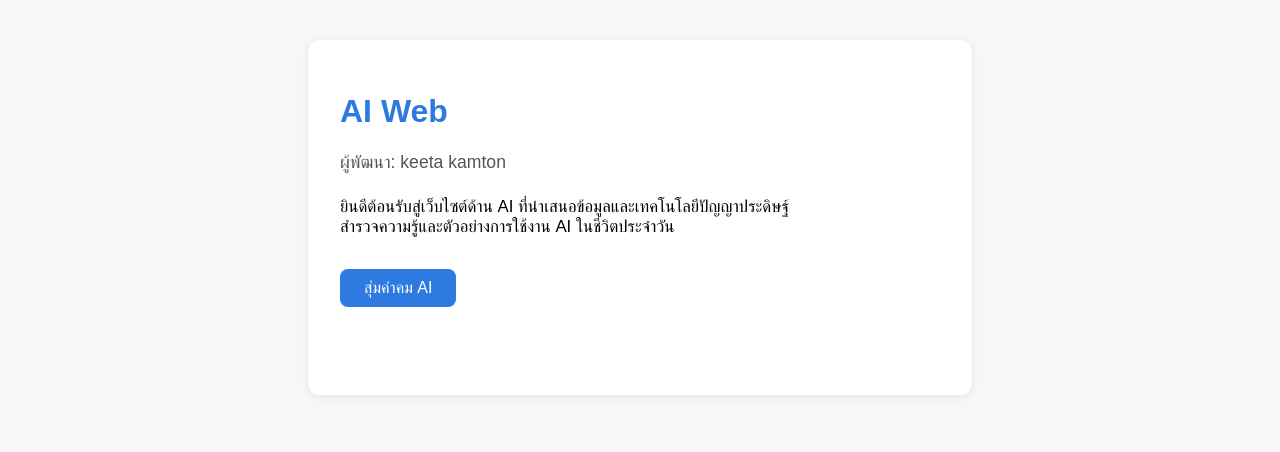
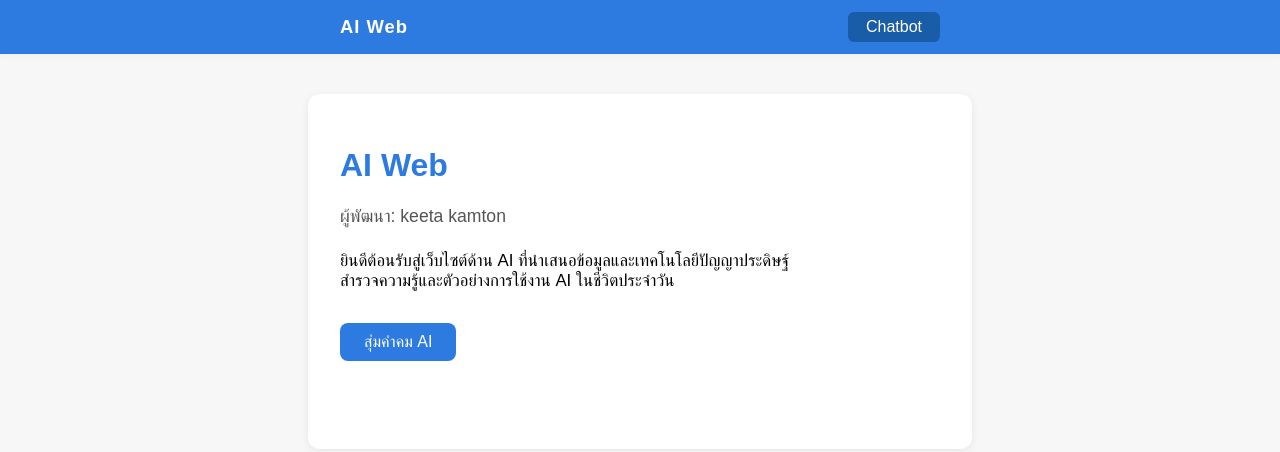
Before and after one commit to keetakam/site, a plain HTML site: page index.html in a window 1280 px wide. Drawn offline with Linux system fonts and the light colour scheme.

Commit message:
Update index.html

```diff
--- a/index.html
+++ b/index.html
@@ -31,9 +31,47 @@
             min-height: 32px;
             transition: opacity 0.3s;
         }
+        .navbar {
+            width: 100%;
+            background: #2d7be0;
+            padding: 12px 0;
+            box-shadow: 0 2px 8px rgba(0,0,0,0.04);
+            margin-bottom: 32px;
+        }
+        .navbar-content {
+            max-width: 600px;
+            margin: 0 auto;
+            display: flex;
+            align-items: center;
+            justify-content: space-between;
+        }
+        .navbar-title {
+            color: #fff;
+            font-size: 1.15em;
+            font-weight: bold;
+            letter-spacing: 1px;
+        }
+        .navbar-link {
+            color: #fff;
+            text-decoration: none;
+            background: #195ca8;
+            padding: 6px 18px;
+            border-radius: 6px;
+            font-size: 1em;
+            transition: background 0.2s;
+        }
+        .navbar-link:hover {
+            background: #14467c;
+        }
     </style>
 </head>
 <body>
+    <div class="navbar">
+        <div class="navbar-content">
+            <span class="navbar-title">AI Web</span>
+            <a class="navbar-link" href="chatbot.html">Chatbot</a>
+        </div>
+    </div>
     <div class="container">
         <h1>AI Web</h1>
         <div class="author">
```
